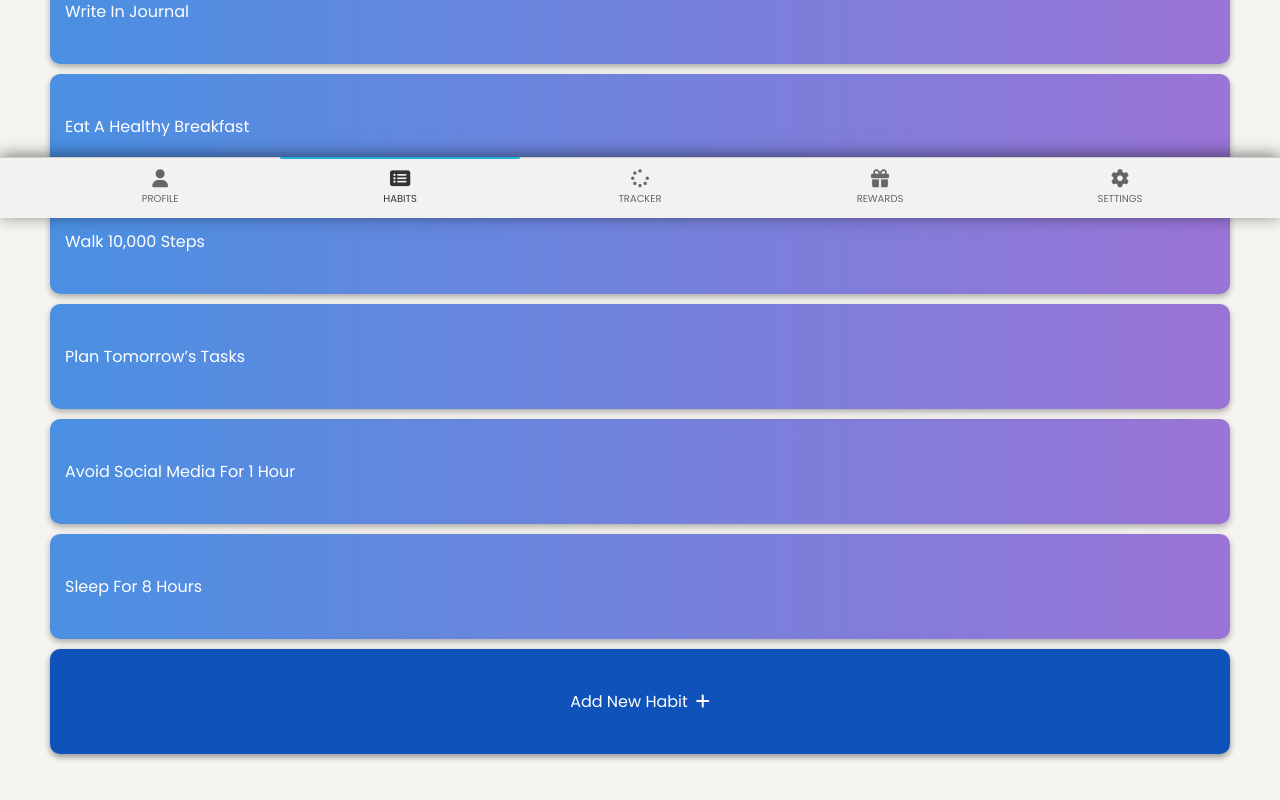
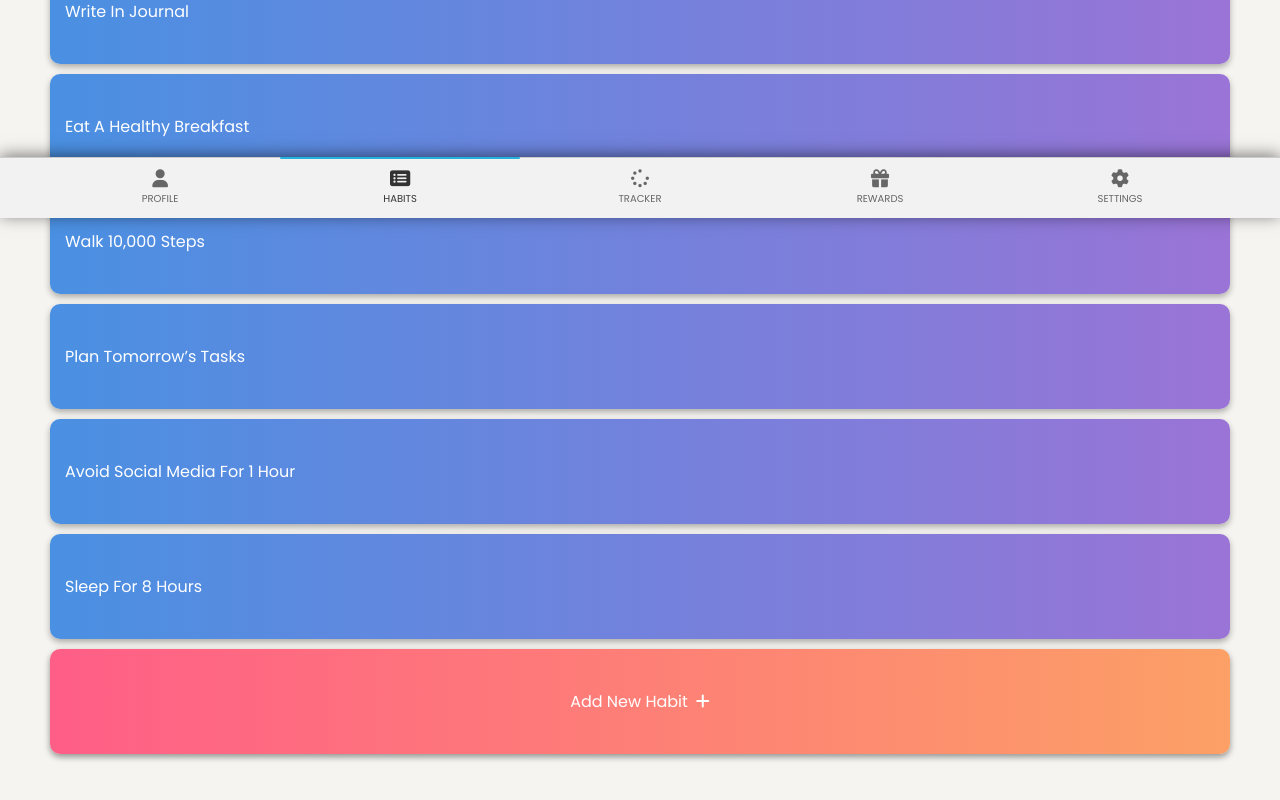
Before and after one commit to joseph-johnson27001/habit-spinner, a Vue app: page / in a window 1280 px wide. Shown: the part 582-1382 px from the top of the page. Built offline with nearby package versions, Linux system fonts and the light colour scheme.

Commit message:
New Habit Button

```diff
--- a/src/components/Habits/NewHabitCard.vue
+++ b/src/components/Habits/NewHabitCard.vue
@@ -19,7 +19,7 @@ export default {
 <style scoped>
 .new-habit-card {
   position: relative;
-  background: #0f52ba;
+  background: linear-gradient(to right, #ff5e87, #fca066);
   padding: 40px 15px;
   margin: 10px 0;
   border-radius: 10px;
```
